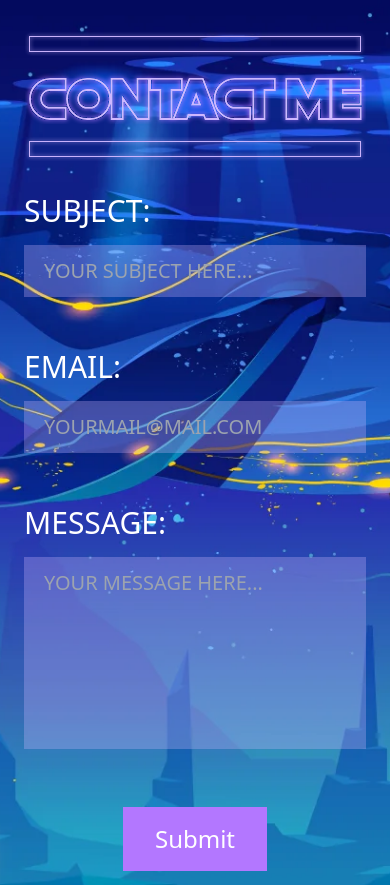
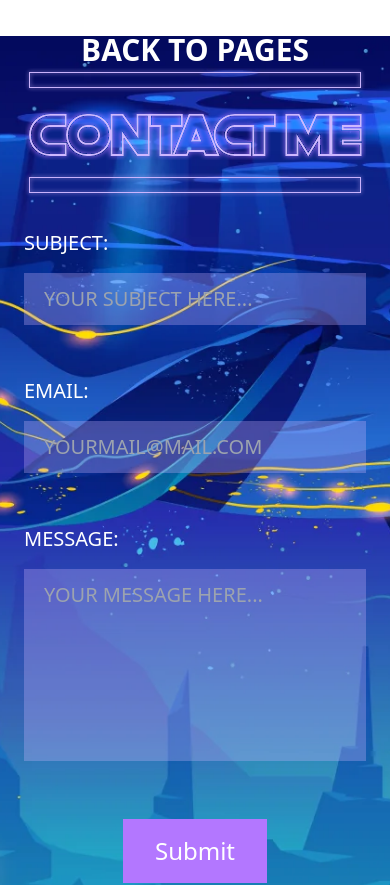
Before and after one commit to tlukowski/portfolio, a Next.js app: page /contact in a window 390 px wide. Shown: the top 885 px of the page. Built offline with nearby package versions, Linux system fonts and the light colour scheme.

Commit message:
Add rocket as pagination

```diff
--- a/src/app/components/contact/FormikContact.tsx
+++ b/src/app/components/contact/FormikContact.tsx
@@ -1,12 +1,12 @@
-import { Formik, Field, Form } from "formik";
-import * as Yup from "yup";
-import { ErrorInputLayout } from "./ErrorInputLayout";
-import { ErrorInputPlaceholder } from "./ErrorInputPlaceholder";
+import { Formik, Field, Form } from 'formik';
+import * as Yup from 'yup';
+import { ErrorInputLayout } from './ErrorInputLayout';
+import { ErrorInputPlaceholder } from './ErrorInputPlaceholder';
 
 const ContactFormSchema = Yup.object().shape({
-  email: Yup.string().email("Invalid email").required("Required"),
-  subject: Yup.string().required("Required"),
-  message: Yup.string().required("Required"),
+  email: Yup.string().email('Invalid email').required('Required'),
+  subject: Yup.string().required('Required'),
+  message: Yup.string().required('Required'),
 });
 
 export const FormikContact = ({
@@ -19,9 +19,9 @@ export const FormikContact = ({
       <Formik
         data-netlify="true"
         initialValues={{
-          email: "",
-          subject: "",
-          message: "",
+          email: '',
+          subject: '',
+          message: '',
         }}
         validationSchema={ContactFormSchema}
         onSubmit={async (values) => {
@@ -36,11 +36,11 @@ export const FormikContact = ({
         }}
       >
         {({ errors, touched }) => (
-          <Form className="w-full flex flex-col items-center gap-4 md:gap-8">
+          <Form className="flex w-full flex-col items-center gap-4 md:gap-8">
             <div className="w-full">
-              <div className="flex w-full flex-wrap md:flex-nowrap gap-4 md:gap-0">
+              <div className="flex w-full flex-wrap gap-4 md:flex-nowrap md:gap-0">
                 <label
-                  className="text-3xl text-white w-full justify-start md:basis-1/4 mr-8 flex md:justify-end"
+                  className="mr-8 flex w-full justify-start text-xl text-white md:basis-1/4 md:justify-end lg:text-3xl"
                   htmlFor="subject"
                 >
                   SUBJECT:
@@ -48,7 +48,7 @@ export const FormikContact = ({
                 <div className="w-full md:basis-3/4">
                   <Field
                     id="subject"
-                    className="w-full bg-primary text-xl bg-opacity-30 px-5 py-3 placeholder:text-gray-400 uppercase text-white focus:bg-white transition-colors focus:text-black"
+                    className="w-full bg-primary bg-opacity-30 px-5 py-3 text-xl uppercase text-white transition-colors placeholder:text-gray-400 focus:bg-white focus:text-black"
                     name="subject"
                     type="subject"
                     placeholder="Your subject here..."
@@ -62,9 +62,9 @@ export const FormikContact = ({
               </div>
             </div>
             <div className="w-full">
-              <div className="flex w-full flex-wrap md:flex-nowrap gap-4 md:gap-0">
+              <div className="flex w-full flex-wrap gap-4 md:flex-nowrap md:gap-0">
                 <label
-                  className="text-3xl text-white w-full justify-start md:basis-1/4 mr-8 flex md:justify-end"
+                  className="mr-8 flex w-full justify-start text-xl text-white md:basis-1/4 md:justify-end lg:text-3xl"
                   htmlFor="email"
                 >
                   EMAIL:
@@ -72,7 +72,7 @@ export const FormikContact = ({
                 <div className="w-full md:basis-3/4">
                   <Field
                     id="email"
-                    className="w-full bg-primary text-xl bg-opacity-30 px-5 py-3 placeholder:text-gray-400 uppercase text-white focus:bg-white transition-colors focus:text-black"
+                    className="w-full bg-primary bg-opacity-30 px-5 py-3 text-xl uppercase text-white transition-colors placeholder:text-gray-400 focus:bg-white focus:text-black"
                     name="email"
                     type="email"
                     placeholder="yourmail@mail.com"
@@ -87,9 +87,9 @@ export const FormikContact = ({
             </div>
 
             <div className="w-full">
-              <div className="flex w-full flex-wrap md:flex-nowrap gap-4 md:gap-0">
+              <div className="flex w-full flex-wrap gap-4 md:flex-nowrap md:gap-0">
                 <label
-                  className="text-3xl text-white w-full justify-start md:basis-1/4 mr-8 flex md:justify-end"
+                  className="mr-8 flex w-full justify-start text-xl text-white md:basis-1/4 md:justify-end lg:text-3xl"
                   htmlFor="message"
                 >
                   MESSAGE:
@@ -100,7 +100,7 @@ export const FormikContact = ({
                     as="textarea"
                     rows={6}
                     placeholder="Your message here..."
-                    className="w-full bg-primary text-xl bg-opacity-30 px-5 py-3 placeholder:text-gray-400 uppercase text-white focus:bg-white transition-colors focus:text-black"
+                    className="w-full bg-primary bg-opacity-30 px-5 py-3 text-xl uppercase text-white transition-colors placeholder:text-gray-400 focus:bg-white focus:text-black"
                     name="message"
                   />
                   {errors.message && touched.message ? (
@@ -111,9 +111,9 @@ export const FormikContact = ({
                 </div>
               </div>
             </div>
-            <div className="md:mt-8 flex w-full justify-center md:justify-end">
+            <div className="flex w-full justify-center md:mt-8 md:justify-end">
               <button
-                className="bg-shadow text-white transition-colors hover:bg-purple-800  text-2xl px-8 py-4"
+                className="bg-shadow px-8 py-4 text-2xl  text-white transition-colors hover:bg-purple-800"
                 type="submit"
               >
                 Submit
--- a/src/app/components/modal/Modal.tsx
+++ b/src/app/components/modal/Modal.tsx
@@ -11,7 +11,7 @@ const Modal = ({ content }: { content: string }) => {
     setIsOpen(false);
   };
   return (
-    <div className="z-30 mt-auto flex w-full justify-center lg:mt-auto">
+    <div className="z-30 mt-8 flex w-full justify-center lg:mt-auto">
       <motion.div
         initial={{ opacity: 0 }}
         animate={{ opacity: 1 }}
--- a/src/app/components/sliders/arrows.tsx
+++ b/src/app/components/sliders/arrows.tsx
@@ -25,7 +25,7 @@ export const Arrow = ({ direction, onClick }: Direction) => {
 
   return (
     <div
-      className="infinity-right flex translate-x-2 cursor-pointer flex-col  items-center sm:max-w-max"
+      className="infinity-right flex  cursor-pointer flex-col items-center sm:max-w-max"
       onClick={handleClick}
     >
       <Image
@@ -36,7 +36,7 @@ export const Arrow = ({ direction, onClick }: Direction) => {
         alt="arrow"
         className={direction === 'left' ? 'rotate-180' : ''}
       />
-      <div className="mr-2 mt-2 bg-[#FF1494] p-2 text-center text-sm uppercase text-yellow-100 lg:text-base">
+      <div className="mr-2 mt-2 bg-[#FF1494] p-2 text-center text-xs uppercase text-yellow-100 lg:text-base">
         Click to Fly
       </div>
     </div>
--- a/src/app/components/sliders/projects/SliderProjects.tsx
+++ b/src/app/components/sliders/projects/SliderProjects.tsx
@@ -28,7 +28,7 @@ const SliderProjects: React.FC<SliderItemsProps> = ({ sliderItems }) => {
       {sliderItems.map((item) => (
         <SwiperSlide
           key={item.title} // Adding a unique key to each slide is essential when rendering lists in React
-          className="mt-16 !flex !h-auto flex-col items-center justify-center pb-16 font-[BebasNeue]"
+          className="mt-8 !flex !h-auto flex-col items-center justify-center pb-16 font-[BebasNeue] lg:mt-16"
         >
           <motion.div
             initial={{ opacity: 0 }}
--- a/src/app/components/sliders/sliderArrows.tsx
+++ b/src/app/components/sliders/sliderArrows.tsx
@@ -55,7 +55,7 @@ export const SliderArrows = ({
   return (
     <>
       {!areArrowsDisabled && (
-        <div className="fixed right-0 top-2/3 z-50 px-6 lg:absolute lg:top-1/2 lg:mt-0 lg:px-8">
+        <div className="fixed bottom-2 left-2 z-50 lg:absolute lg:top-1/2 lg:mt-0 lg:px-8">
           <Arrow direction={'right'} onClick={handleNext} />
         </div>
       )}
--- a/src/app/contact/page.tsx
+++ b/src/app/contact/page.tsx
@@ -1,13 +1,20 @@
 'use client';
 import Image from 'next/image';
-import { PageLayout } from '../components/layout/PageLayout';
 import { motion } from 'framer-motion';
 import { ContactForm } from '../components/contact/ContactForm';
 import { Social } from '../components/Social';
-
+import Link from 'next/link';
 export default function Contact() {
   return (
     <main className="flex max-h-screen min-h-screen flex-col items-center justify-between">
+      <motion.div
+        initial={{ opacity: 0 }}
+        transition={{ delay: 2, type: 'ease' }}
+        animate={{ opacity: 1 }}
+        className="relative top-8 z-30 text-3xl font-bold uppercase text-white lg:absolute lg:left-12"
+      >
+        <Link href="/">Back to Pages</Link>
+      </motion.div>
       <div className="relative h-full w-full before:absolute before:left-0 before:right-0 before:top-0 before:h-full before:w-full before:bg-black before:opacity-50">
         <Image
           src="/space.webp"
```
